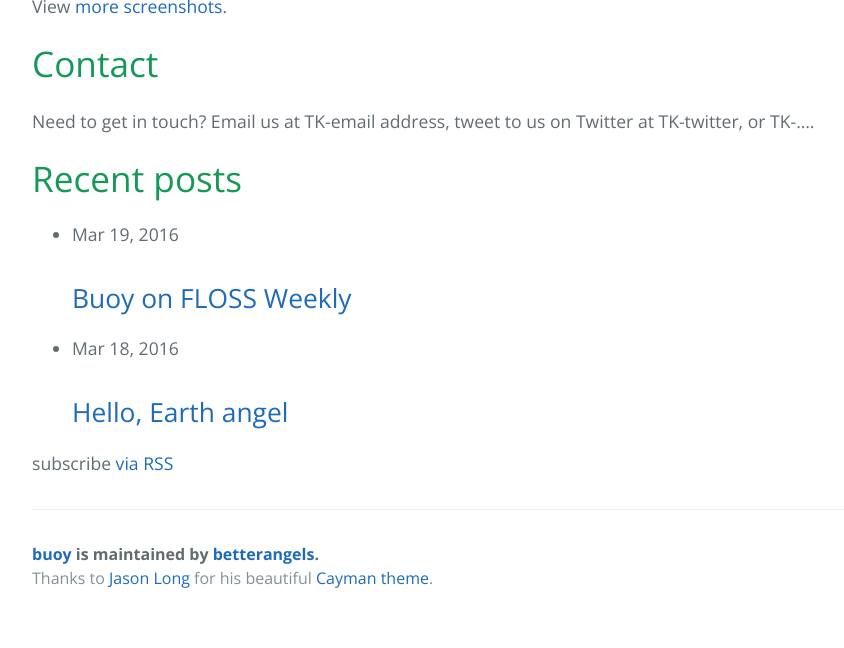
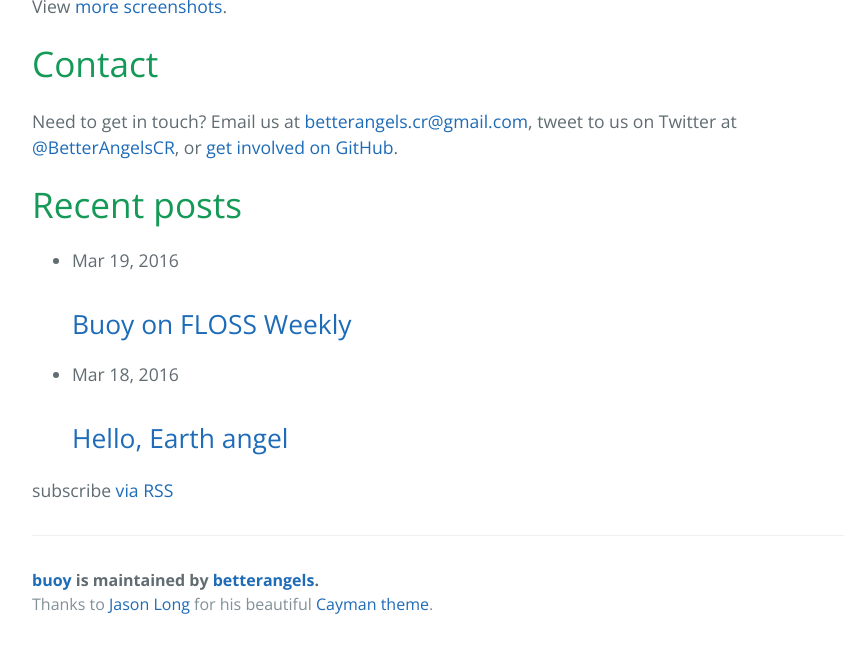
Before and after one commit to betterangels/buoy, a Jekyll site: the page built from index.html, in a window 1280 px wide and 900 px high, scrolled down 2114 px, cut to the strip 252-900 px from the top of the window. Shown: the whole strip, without its empty margins (192-1036 px from the left). Built offline with Jekyll 4.4.1, drawn with Linux system fonts in a browser that asks for light colours; nearby versions of some CDN libraries; before the commit the page ends 2988 px from its top, so only the background shows below that.

Commit message:
Add contact info.

```diff
--- a/contact.md
+++ b/contact.md
@@ -5,4 +5,4 @@ front-page-weight: 100
 
 # Contact
 
-Need to get in touch? Email us at TK-email address, tweet to us on Twitter at TK-twitter, or TK-....
+Need to get in touch? Email us at [betterangels.cr@gmail.com](mailto:betterangels.cr@gmail.com), tweet to us on Twitter at [@BetterAngelsCR](https://twitter.com/BetterAngelsCR), or [get involved on GitHub](https://github.com/meitar/better-angels/issues/new).
```
